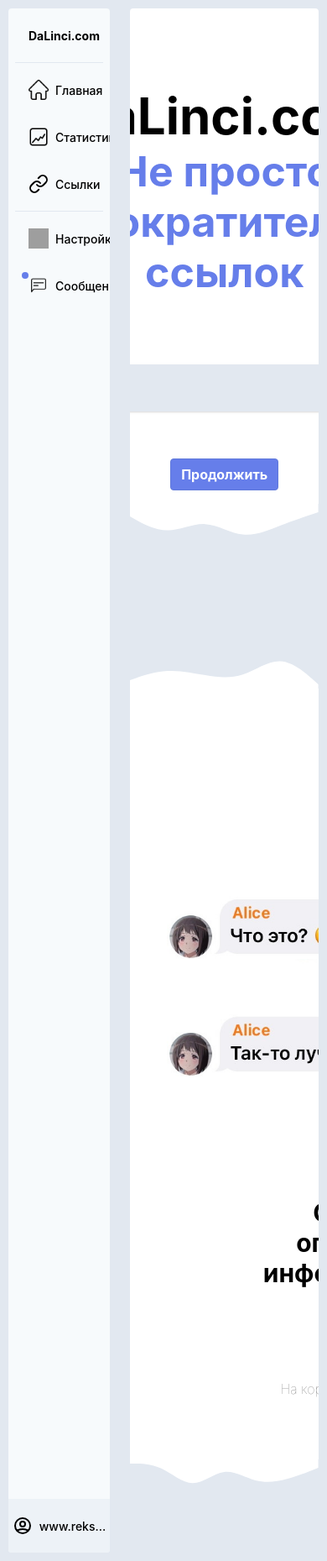
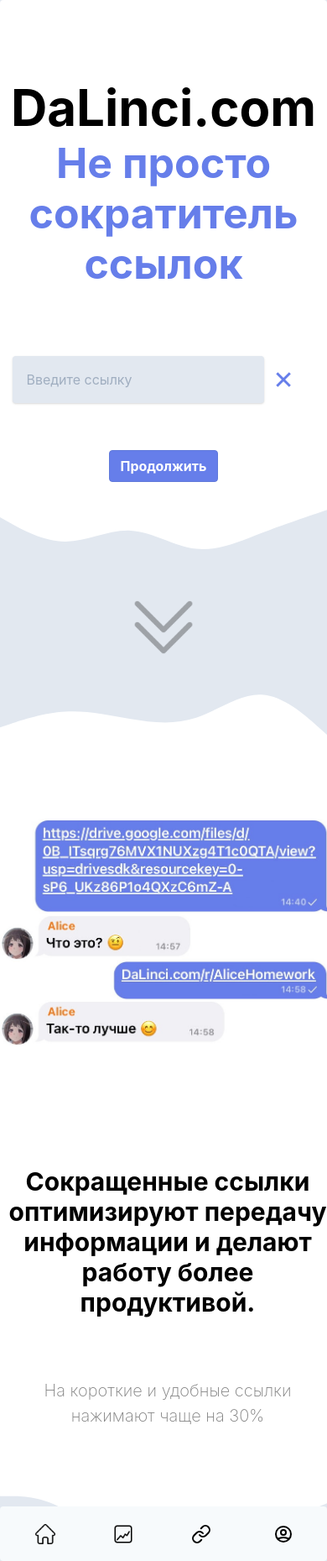
Before and after one commit to MICROWAVE-web/DaLinci, a Django app: page /service/ in a window 390 px wide. Shown: the whole page at 84% size. Run offline with Django 3.2, Linux system fonts and the light colour scheme; a user stored in the database is signed in; some libraries are stand-ins or nearby versions; grey boxes are pictures that could not be loaded.

Commit message:
23.01.22 - Мобильная верстка

```diff
--- a/DaLinci/settings.py
+++ b/DaLinci/settings.py
@@ -157,3 +157,5 @@
 EMAIL_HOST_PASSWORD = 'qjpsgqguasrvmwjq'
 EMAIL_USE_TLS = True
 EMAIL_USE_SSL = False
+
+LOGOUT_REDIRECT_URL = 'service'
--- a/Main/forms.py
+++ b/Main/forms.py
@@ -20,7 +20,7 @@
 
 
 class ServiceForm(forms.ModelForm):
-    parent_link = forms.CharField(max_length=300, widget=forms.URLInput(attrs={'class': 'bg-purple-white shadow rounded border-0 p-3 form_input', 'placeholder': 'Введите ссылку'}), label='')
+    parent_link = forms.CharField(max_length=300, widget=forms.URLInput(attrs={'class': 'bg-purple-white shadow rounded border-0 p-3 form_input mobile_form_input', 'placeholder': 'Введите ссылку'}), label='')
 
     class Meta:
         model = AbbreviatedLink
--- a/Main/models.py
+++ b/Main/models.py
@@ -7,7 +7,7 @@
 from django.contrib.auth.models import AbstractUser
 from django.contrib.auth.models import PermissionsMixin
 from django.db import models
-from django.utils.translation import ugettext_lazy as _  # Почитать
+# from django.utils.translation import ugettext_lazy as _  # Почитать
 
 
 class User(AbstractUser):
@@ -15,8 +15,8 @@
     first_name = None
     last_name = None
     date_joined = None
-    email = models.EmailField(_('email address'), unique=True)
-    password = models.CharField(_('password'), max_length=50)
+    email = models.EmailField(unique=True)
+    password = models.CharField(max_length=50)
     reg_time_and_date = models.DateTimeField(auto_now_add=True)
     USERNAME_FIELD = 'email'
     REQUIRED_FIELDS = ['is_superuser', 'last_login']
--- a/Main/urls.py
+++ b/Main/urls.py
@@ -16,6 +16,8 @@
 from django.contrib import admin
 from django.urls import path, include
 from django_email_verification import urls as email_urls
+from django.contrib.auth.views import LogoutView
+from django.conf import settings
 
 from .views import *  # optimize
 
@@ -31,4 +33,5 @@
     path('email/', include(email_urls)),
     path('test/', test, name='test'),
     path('r/<slug:urlhash>/', link_redirect, name='redirect'),
+    path('logout/', LogoutView.as_view(), {'next_page': settings.LOGOUT_REDIRECT_URL}, name='logout'),
 ]
--- a/Main/views.py
+++ b/Main/views.py
@@ -7,10 +7,10 @@
 from django.db.models import Count
 from django.http import JsonResponse, HttpResponseRedirect, HttpResponseNotFound
 from django.shortcuts import render
+from django.utils import timezone
 from django.views import View
 from django_email_verification import send_email
 from django_tables2 import RequestConfig
-from django.utils import timezone
 
 from .forms import UserRegistrationForm, ServiceForm
 from .models import AbbreviatedLink, Transition
@@ -123,12 +123,12 @@
     for day in reversed(range(0, 8)):
         day_date = timezone.now() - datetime.timedelta(days=day)
         transitions = Transition.objects.filter(abbr_link_id=data.pk, time_and_date__date=day_date).count()
-        print(f'{day} - дней назад')
-        print(f'{day_date:"%Y-%m-%d"}')
-        print(f'{transitions} - количество переходов')
+        # print(f'{day} - дней назад')
+        # print(f'{day_date:"%Y-%m-%d"}')
+        # print(f'{transitions} - количество переходов')
         labels.append(f'{day_date:"%Y-%m-%d"}')
         data_chart.append(transitions)
-    print(data_chart)
+    # print(data_chart)
     return JsonResponse(data={
         'labels': labels,
         'data': data_chart,
--- a/static/css/service.css
+++ b/static/css/service.css
@@ -98,18 +98,162 @@
     align-content: center;
 }
 #menyoo a {
-    color: black !important;
+    color: black;
     transition: 0.2s;
     text-decoration: none;
 }
 #menyoo a:active {
-    color: #667eea !important;
+    color: #667eea;
 }
 #menyoo a:hover {
-    color: #667eea !important;
+    color: #667eea;
 }
 
 table a {
     color: #667eea !important;
     text-decoration: none;
 }
+
+
+html {
+        overflow: hidden;
+        position: relative;
+}
+
+/* MOBILE CSS VERSION */
+@media (max-width: 1000px) and (orientation: portrait) {
+    .mobile_flex {
+        display: flex;
+        flex-direction: column-reverse;
+        position: relative;
+        max-height: 100vh !important;
+        width: 100% !important;
+        position: relative;
+        padding: 0 !important;
+        overflow-x: hidden;
+        overflow-y: scroll;
+    }
+    #menyoo {
+        width: -webkit-fill-available;
+        flex-direction: row !important;
+        overflow: hidden;
+        height: 65px;
+        display: flex;
+        position: fixed;
+        align-items: center;
+        bottom: 0;
+        left: 0;
+    }
+    .ico_mobile {
+        display: none;
+    }
+    .mobile_buttons_list {
+        border-top-width: 0;
+        flex-direction: row !important;
+        margin: unset !important;
+    }
+    #mobile_spans {
+        display: none;
+    }
+    #passport_block {
+        margin: unset !important;
+        background-color: transparent;
+        width: 30%;
+        border-radius: 0.25rem;
+        height: 3rem;
+        margin-right: 0.5rem!important;
+    }
+    #showing {
+        display: none;
+    }
+    .mobile_href {
+        margin: unset !important;
+    }
+    .mobile_href_ico {
+        margin: 0 auto!important;
+    }
+    .mobile_logout {
+        margin: unset !important;
+    }
+    .mobile_main_display {
+       margin: unset !important;
+    }
+    .mobile_form_input {
+        width: 300px !important;
+    }
+    .mobile_dialog {
+        padding-right: 0;
+        padding-left: 0;
+    }
+    .dialog_part_right {
+        max-width: 400px;
+        margin-left: auto;
+    }
+    .dialog_part_left {
+        max-width: 400px;
+        margin-right: auto;
+    }
+    .container {
+        padding: 0 !important;
+    }
+    .orderable {
+        background-color : #e2e8f0 !important;
+        border-radius : 10px !important;
+        padding: 20px !important;
+        margin-top: 10px !important;
+        margin-bottom: 10px !important;
+        margin-right: 30px !important;
+    }
+    .orderable a{
+        padding: 20px !important;
+        margin: 10px !important;
+        font-size : 18px !important;
+        font-weight : 100 !important;
+    }
+    tr {
+        margin-left: 40px;
+        display: flex;
+        flex-direction: column !important;
+    }
+    .ui.right.floated.menu {
+        float: left !important;
+        margin-top: 35px !important;
+        margin-bottom: 35px !important;
+    }
+    td {
+        max-width: 250px;
+        width: 250px;
+        overflow: hidden;
+        text-overflow: ellipsis;
+        white-space: nowrap;
+    }
+    table {
+        width: 100%;
+        border: 0;
+        align: center;
+        cellpadding: 0;
+        overflow-x: scroll;
+        table-layout: fixed;
+    }
+    #count_chart {
+        width: 100% !important;
+        height: 350px !important;
+    }
+    #container {
+        width: 100% !important;
+    }
+}
+/* MOBILE CSS VERSION landscape */
+@media (max-width: 1000px) and (orientation: landscape) {
+    .mobile_flex {}
+    #menyoo {
+        width: 200px;
+    }
+}
+
+/* PC CSS VERSION */
+@media (min-width: 1000px) {
+    #menyoo {
+        width: 200px;
+    }
+}
--- a/static/js/ajax_form.js
+++ b/static/js/ajax_form.js
@@ -28,6 +28,7 @@
                             <div class="text-center" style="font-weight: bold; font-size: 30px; color: #667eea;">
                             <div style="color: rgba(0, 0, 0, 0.5); font-weight: 100; font-size: 20px;">Ваша ссылка</div>` + data["abbrlink"] + `</div>
                             <br>
+                            <div style="font-weight: bold; font-size: 30px; color: black;">Ваш QR код</div>
                             <div class="qrcode" id="qr" style="height: auto; width: auto;"></div>
                             <br>
                             <div style="color: rgba(0, 0, 0, 0.5); font-weight: 100; font-size: 20px;">Вы можете посмотреть статистику вашей сcылки в разделе <a href="#"><div class="text-center" style="font-weight: bold; font-size: 30px; color: #667eea;">Cтатистика</div></a></div>
--- a/templates/authentication/login.html
+++ b/templates/authentication/login.html
@@ -14,7 +14,7 @@
                 <br>
                 <div class="row-md-6">
                     <button type="submit" class="btn btn-primary">{{ button_text }}</button>
-                    <button class="btn btn-primary">На главную</button>
+                    <a href='{% url 'service' %}' class="btn btn-primary">На главную</a>
                 </div>
             </form>
         </div>
--- a/templates/service/control-base.html
+++ b/templates/service/control-base.html
@@ -16,36 +16,60 @@
     <script>
         let is_authenticated = "{{ request.user.is_authenticated }}";
     </script>
+    <script>
+        $(document).ready(function() {
+        $('#passport_block')
+        .on('mouseenter', function() {
+            $('#hidden').show()
+            $('#showing').hide()
+            $('#showing_ico').hide()
+            $(this).css('background-color', '#de6262');
+            $(this).css('color', '#edf2f7');
+        })
+        .on('mouseleave', function() {
+            $('#hidden').hide()
+            $('#showing').show()
+            $('#showing_ico').show()
+            $(this).css('background-color', '#edf2f7');
+            $(this).css('color', '#000');
+        })
+        .on('click', function() {
+        if (confirm('Вы уверены, что хотите выйти из учётной записи?')) {
+            window.location.replace("{% url 'logout' %}");
+        }
+        });
+        });
+    </script>
     <title>{{ title }}</title>
     {% block meta %}
     {% endblock %}
 </head>
 
-<body class="flex w-screen h-screen space-x-6 bg-gray-300" style="padding: 10px;">
+<body class="mobile_flex flex w-screen h-screen space-x-6 bg-gray-300" style="padding: 10px; Overflow-x: hidden;">
 
-	<div class="flex flex-col items-center h-full overflow-hidden text-gray-700 bg-gray-100 rounded" id='menyoo' style="width: 200px;">
-		<a class="flex items-center w-full px-3 mt-3" href="#">
+	<div class="flex flex-col items-center h-full text-gray-700 bg-gray-100 rounded" id='menyoo'>
+		<a class="ico_mobile flex items-center w-full px-3 mt-3" href="#">
 			<svg class="w-8 h-8 fill-current" xmlns="http://www.w3.org/2000/svg" viewBox="0 0 20 20" fill="currentColor">
 				<path d="M11 17a1 1 0 001.447.894l4-2A1 1 0 0017 15V9.236a1 1 0 00-1.447-.894l-4 2a1 1 0 00-.553.894V17zM15.211 6.276a1 1 0 000-1.788l-4.764-2.382a1 1 0 00-.894 0L4.789 4.488a1 1 0 000 1.788l4.764 2.382a1 1 0 00.894 0l4.764-2.382zM4.447 8.342A1 1 0 003 9.236V15a1 1 0 00.553.894l4 2A1 1 0 009 17v-5.764a1 1 0 00-.553-.894l-4-2z"/>
 			</svg>
 			<span class="ml-2 text-sm font-bold">DaLinci.com</span>
 		</a>
 		<div class="w-full px-2" id="buttons_list">
-			<div class="flex flex-col items-center w-full mt-3 border-t border-gray-300">
-				<a class="flex items-center w-full h-12 px-3 mt-2 rounded hover:bg-gray-300" href="{% url 'service' %}?index=0">
-					<img class="w-6 h-6 stroke-current" src="{% static 'icons/home.png' %}" alt="links">
-					<span class="ml-2 text-sm font-medium">Главная</span>
+			<div class="mobile_buttons_list flex flex-col items-center w-full mt-3 border-t border-gray-300">
+				<a class="mobile_href flex items-center w-full h-12 px-3 mt-2 rounded hover:bg-gray-300" href="{% url 'service' %}?index=0">
+					<img class="mobile_href_ico w-6 h-6 stroke-current" src="{% static 'icons/home.png' %}" alt="links">
+					<span id='mobile_spans' class="ml-2 text-sm font-medium">Главная</span>
 				</a>
-				<a class="flex items-center w-full h-12 px-3 mt-2 hover:bg-gray-300 rounded" href="{% url 'service' %}?index=1">
-					<img class="w-6 h-6 stroke-current" src="{% static 'icons/statistics.png' %}" alt="links">
-					<span class="ml-2 text-sm font-medium">Статистика</span>
+				<a class="mobile_href flex items-center w-full h-12 px-3 mt-2 hover:bg-gray-300 rounded" href="{% url 'links' %}?index=2">
+					<img class="mobile_href_ico w-6 h-6 stroke-current" src="{% static 'icons/statistics.png' %}" alt="links">
+					<span id='mobile_spans' class="ml-2 text-sm font-medium">Статистика</span>
 				</a>
-				<a class="flex items-center w-full h-12 px-3 mt-2 rounded hover:bg-gray-300" href="{% url 'links' %}?index=2">
-					<img class="w-6 h-6 stroke-current" src="{% static 'icons/link_svg.svg' %}" alt="links">
-					<span class="ml-2 text-sm font-medium">Ссылки</span>
+				<a class="mobile_href flex items-center w-full h-12 px-3 mt-2 rounded hover:bg-gray-300" href="{% url 'links' %}?index=2">
+					<img class="mobile_href_ico w-6 h-6 stroke-current" src="{% static 'icons/link_svg.svg' %}" alt="links">
+					<span id='mobile_spans' class="ml-2 text-sm font-medium">Ссылки</span>
 				</a>
 			</div>
-			<div class="flex flex-col items-center w-full mt-2 border-t border-gray-300">
+			<!-- <div class="flex flex-col items-center w-full mt-2 border-t border-gray-300">
 				<a class="flex items-center w-full h-12 px-3 mt-2 rounded hover:bg-gray-300" href="#">
 					<img class="w-6 h-6 stroke-current" src="{% static 'icons/settings.png' %}" alt="links">
 					<span class="ml-2 text-sm font-medium">Настройки</span>
@@ -55,23 +79,23 @@
 					<span class="ml-2 text-sm font-medium">Сообщения</span>
 					<span class="absolute top-0 left-0 w-2 h-2 mt-2 ml-2 bg-indigo-500 rounded-full"></span>
 				</a>
-			</div>
+			</div> -->
 		</div>
         {% if user.is_authenticated %}
-        <a class="flex items-center justify-center w-full h-16 mt-auto bg-gray-200 hover:bg-gray-300" href="#">
-			<svg class="w-6 h-6 stroke-current" xmlns="http://www.w3.org/2000/svg" fill="none" viewBox="0 0 24 24" stroke="currentColor">
+        <a id='passport_block' class="flex items-center justify-center w-full h-16 mt-auto bg-gray-200 hover:bg-gray-300" href="#">
+			<svg id='showing_ico' class="w-6 h-6 stroke-current" xmlns="http://www.w3.org/2000/svg" fill="none" viewBox="0 0 24 24" stroke="currentColor">
 				<path stroke-linecap="round" stroke-linejoin="round" stroke-width="2" d="M5.121 17.804A13.937 13.937 0 0112 16c2.5 0 4.847.655 6.879 1.804M15 10a3 3 0 11-6 0 3 3 0 016 0zm6 2a9 9 0 11-18 0 9 9 0 0118 0z"></path>
 			</svg>
-			<div class="ml-2 text-sm font-medium" style="text-overflow: ellipsis; max-width: 80px; overflow: hidden;">{{ user.email }}</div>
+            <div class="mobile_logout ml-2 text-sm font-medium" style="text-overflow: ellipsis; max-width: 80px; overflow: hidden;"><div id='showing'>{{ user.email }}</div><div id='hidden' style="display: none">Выйти</div></div>
 		</a>
         {% else %}
 		<a class="flex items-center justify-center w-full h-16 mt-auto bg-gray-200 hover:bg-gray-300" href="{% url 'login' %}">
 			<img class="w-6 h-6 stroke-current" src="{% static 'icons/user.png' %}" alt="links">
-			<span class="ml-2 text-sm font-medium">Войти</span>
+			<span id='mobile_spans' class="ml-2 text-sm font-medium">Войти</span>
 		</a>
         {% endif %}
 	</div>
-    <div class="flex flex-col items-center w-full h-full rounded" style="overflow-y: scroll;">
+    <div class="mobile_main_display flex flex-col items-center w-full rounded" style="overflow-y: scroll;">
         {% block enterblock %}
         {% endblock %}
     </div>
--- a/templates/service/detail_link.html
+++ b/templates/service/detail_link.html
@@ -5,7 +5,7 @@
 
 
 {% block enterblock %}
-    <div class="curved-div flex flex-col items-center w-full">
+    <div class="curved-div mobile_dialog flex flex-col items-center w-full">
 
         <div class="flex flex-col items-center w-full">
             <h1 class="text-center" style="font-weight: bold; font-size: 50px; color: #667eea;">
--- a/templates/service/links_table.html
+++ b/templates/service/links_table.html
@@ -6,7 +6,7 @@
 
 
 {% block enterblock %}
-    <div class="curved-div flex flex-col items-center w-full">
+    <div class="curved-div mobile_dialog flex flex-col items-center w-full">
 
         <div class="flex flex-col items-center w-full">
             <h1 class="text-center" style="font-weight: bold; font-size: 50px; color: #667eea;">
--- a/templates/service/service.html
+++ b/templates/service/service.html
@@ -26,7 +26,7 @@
                 <input type="hidden" name="next" value="{{ next }}">
                 <div class="relative mr-6 my-2 flex flex-row" style="display: inline-flex;">
                     {{ form|crispy }}
-                    <button class='button_close' type="reset">✖</button>
+                    <button class='button_close' type="reset">✕</button>
                 </div>
                 <br>
                 <br>
@@ -57,11 +57,11 @@
                   d="M0,256L48,240C96,224,192,192,288,186.7C384,181,480,203,576,218.7C672,235,768,245,864,213.3C960,181,1056,107,1152,112C1248,117,1344,203,1392,245.3L1440,288L1440,320L1392,320C1344,320,1248,320,1152,320C1056,320,960,320,864,320C768,320,672,320,576,320C480,320,384,320,288,320C192,320,96,320,48,320L0,320Z"></path>
         </svg>
     </div>
-    <div class="curved-div-vh-auto flex flex-col items-center w-full">
+    <div class="mobile_dialog curved-div-vh-auto flex flex-col items-center w-full">
         <br>
         <br>
         <br>
-        <div class="curved-div-inner-dialog">
+        <div class="curved-div-inner-dialog ">
             <img class='dialog_part_right' src="{% static 'icons/part_1-1.jpg' %}" alt="part_1">
             <img class='dialog_part_left' src="{% static 'icons/part_2-1.jpg' %}" alt="part_1">
             <img class='dialog_part_right' src="{% static 'icons/part_3-1.jpg' %}" alt="part_1">
@@ -80,7 +80,7 @@
         <br>
         <br>
         <br>
-        <div style="color: rgba(0, 0, 0, 0.5); font-weight: 100; font-size: 1rem;">На короткие и
+        <div style="color: rgba(0, 0, 0, 0.5); font-weight: 200; font-size: 20px;">На короткие и
             удобные ссылки нажимают чаще на 30%
         </div>
         <br>
--- a/templates/tables/buttons.html
+++ b/templates/tables/buttons.html
@@ -1 +1 @@
-<a href="{% url 'link' record.urlhash %}"><button class="btn btn-primary" style="background-color: #667eea;border: 1px solid #6079da;font-weight: bold;">Подробнее</button></a>
+<a href="{% url 'link' urlhash=record.urlhash %}?index=1"><button class="btn btn-primary" style="background-color: #667eea;border: 1px solid #6079da;font-weight: bold;">Подробнее</button></a>
```
Also changed, not shown: db.sqlite3.
